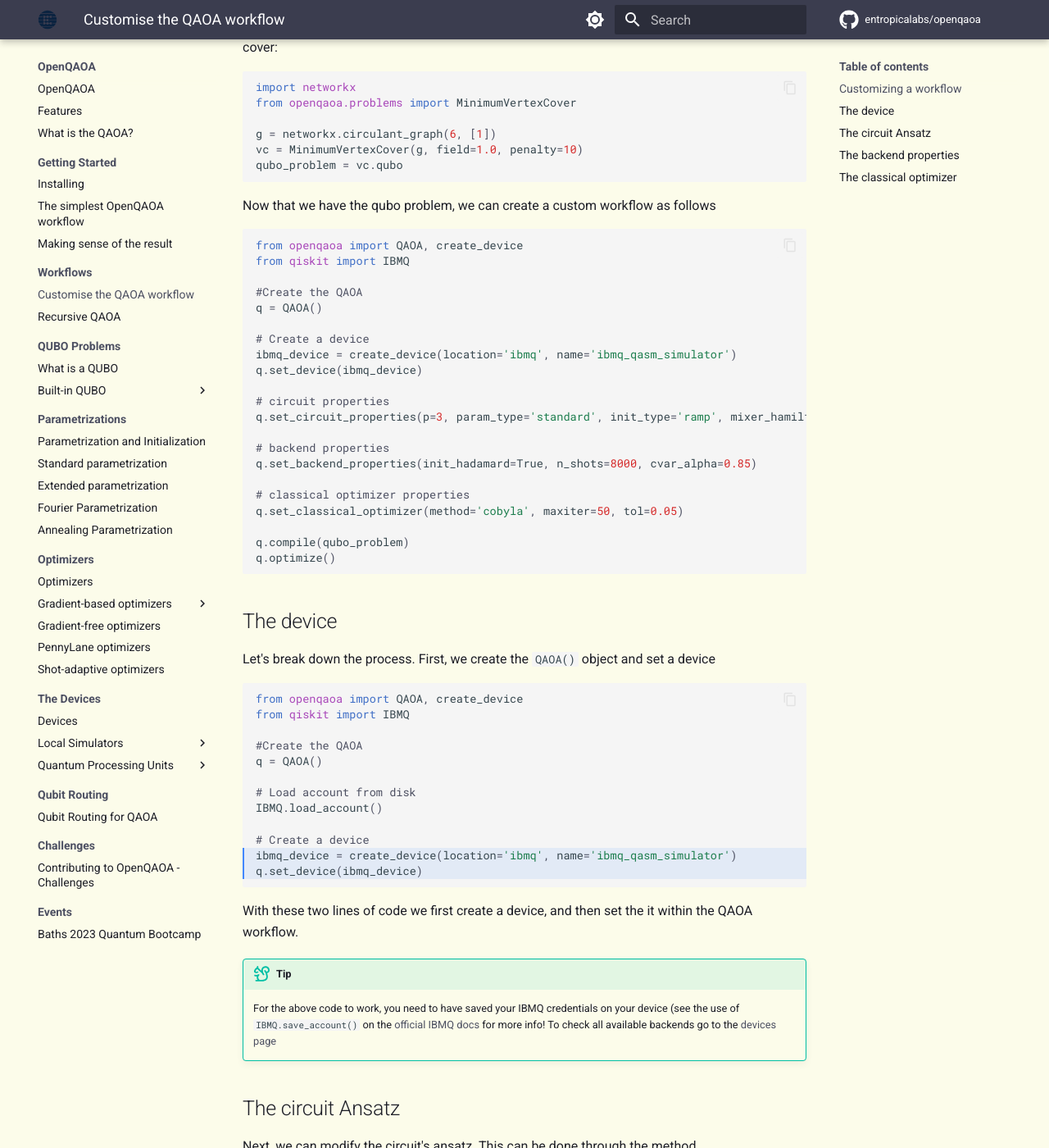
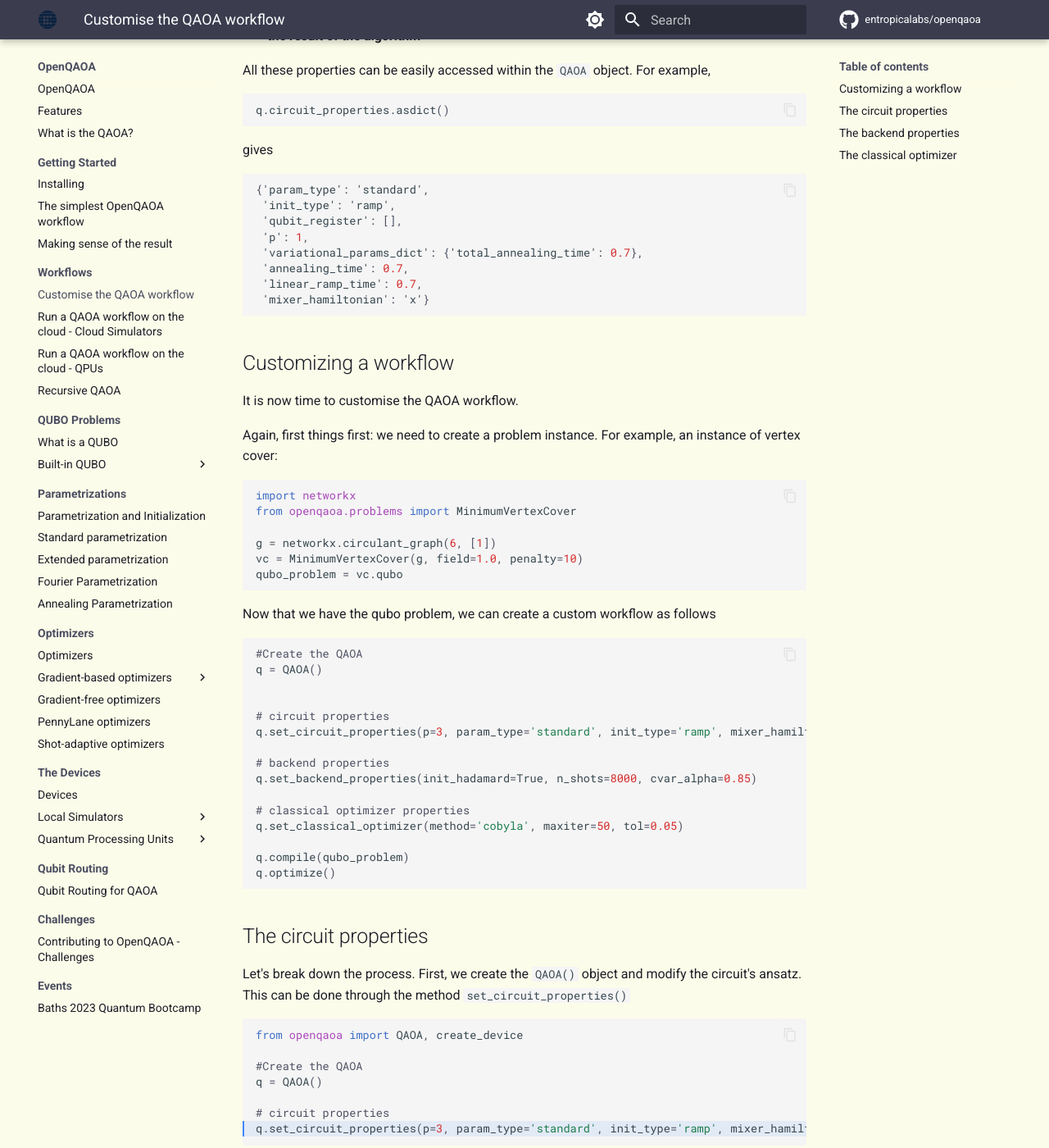
Before and after one commit to entropicalabs/openqaoa-website, an MkDocs documentation site: the page built from docs/workflows/customise-the-QAOA-workflow.md, in a window 1280 px wide and 1400 px high, scrolled down 660 px. Shown: the whole window at 82% size. Built offline with MkDocs 1.6.1 and Material for MkDocs 9.7.7, drawn with Linux system fonts in a browser that asks for light colours; comment, search, counter and statistics services are not loaded; some of the changed text lies outside the part shown.

Commit message:
Improve workflows section

````diff
--- a/docs/workflows/customise-the-QAOA-workflow.md
+++ b/docs/workflows/customise-the-QAOA-workflow.md
@@ -1,6 +1,11 @@
 # Customise the QAOA workflow
 
-The simples QAOA workflow makes use of the OpenQAOA default values
+In this page, you will learn how to customize OpenQAOA workflows.
+
+!!! tip
+    As a rule of thumbs, customizing often times makes the quantum circuit more complex. This in turn, may lead to either longer execution times, or even worst performances! Many of the tools we will explore here
+
+The simplest QAOA workflow implicit uses the default values
 
 
 ```Python
@@ -17,6 +22,25 @@ A QAOA workflow is composed by 4 parts. this example, we have used the default v
 * **the classical optimizer** `cobyla`, as implemented by the folks at SciPy
 * **the device employed** `vectorized`, a very fast numpy-based QAOA simulator developed by Entropica Labs
 * **the result of the algorithm**
+
+All these properties can be easily accessed within the `QAOA` object. For example,
+
+```Python
+q.circuit_properties.asdict()
+```
+
+gives
+
+```JSON
+{'param_type': 'standard',
+ 'init_type': 'ramp',
+ 'qubit_register': [],
+ 'p': 1,
+ 'variational_params_dict': {'total_annealing_time': 0.7},
+ 'annealing_time': 0.7,
+ 'linear_ramp_time': 0.7,
+ 'mixer_hamiltonian': 'x'}
+```
 
 ## Customizing a workflow
 
@@ -36,15 +60,9 @@ qubo_problem = vc.qubo
 Now that we have the qubo problem, we can create a custom workflow as follows
 
 ```Python
-from openqaoa import QAOA, create_device
-from qiskit import IBMQ
-
 #Create the QAOA
 q = QAOA()
 
-# Create a device
-ibmq_device = create_device(location='ibmq', name='ibmq_qasm_simulator')
-q.set_device(ibmq_device)
 
 # circuit properties
 q.set_circuit_properties(p=3, param_type='standard', init_type='ramp', mixer_hamiltonian='xy')
@@ -59,48 +77,15 @@ q.compile(qubo_problem)
 q.optimize()
 ```
 
-## The device
+## The circuit properties
 
-Let's break down the process. First, we create the `QAOA()` object and set a device
+Let's break down the process. First, we create the `QAOA()` object and modify the circuit's ansatz. This can be done through the method `set_circuit_properties()`
 
-```Python hl_lines="11 12"
+```Python hl_lines="7"
 from openqaoa import QAOA, create_device
-from qiskit import IBMQ
 
 #Create the QAOA
 q = QAOA()
-
-# Load account from disk
-IBMQ.load_account()
-
-# Create a device
-ibmq_device = create_device(location='ibmq', name='ibmq_qasm_simulator')
-q.set_device(ibmq_device)
-```
-
-With these two lines of code we first create a device, and then set the it within the QAOA workflow.
-
-!!! Tip
-    For the above code to work, you need to have saved your IBMQ credentials on your device (see the use of `IBMQ.save_account()` on the [official IBMQ docs](https://quantum-computing.ibm.com/lab/docs/iql/manage/account/ibmq) for more info!  To check all available backends go to the [devices page](/devices/device.md)
-
-
-## The circuit Ansatz
-
-Next, we can modify the circuit's ansatz. This can be done through the method `set_circuit_properties()`
-
-```Python hl_lines="15 16"
-from openqaoa import QAOA, create_device
-from qiskit import IBMQ
-
-#Create the QAOA
-q = QAOA()
-
-# Load account from disk
-IBMQ.load_account()
-
-# Create a device
-ibmq_device = create_device(location='ibmq', name='ibmq_qasm_simulator')
-q.set_device(ibmq_device)
 
 # circuit properties
 q.set_circuit_properties(p=3, param_type='standard', init_type='ramp', mixer_hamiltonian='xy')
@@ -109,7 +94,7 @@ q.set_circuit_properties(p=3, param_type='standard', init_type='ramp', mixer_ham
 This method allows to shape the properties of the ansats circuit. It is the place where you can select the number of layers `p`, the type desired parametrization (and its initialization), and the type of mixer that you want to use.
 
 !!! tip
-    If you want to read more about parametrisations and initialisations, please refer to the [parametrization](/docs/parametrization/parametrization.md) pages.
+    If you want to read more about parametrisations and initialisations, please refer to the [parametrization](../parametrization/parametrization.md) pages.
 
 ## The backend properties
 
@@ -117,19 +102,11 @@ The backend identifies the device where the computation will be executed. It is
 
 Let's see an example
 
-```Python hl_lines="18"
+```Python hl_lines="10"
 from openqaoa import QAOA, create_device
-from qiskit import IBMQ
 
 #Create the QAOA
 q = QAOA()
-
-# Load account from disk
-IBMQ.load_account()
-
-# Create a device
-ibmq_device = create_device(location='ibmq', name='ibmq_qasm_simulator')
-q.set_device(ibmq_device)
 
 # circuit properties
 q.set_circuit_properties(p=3, param_type='standard', init_type='ramp', mixer_hamiltonian='xy')
@@ -147,19 +124,11 @@ here we are fixing:
 
 As QAOA is a classical-quantum hybrid computation, we can customise the classical part to. This is done through the classical optimizer attribute
 
-```Python hl_lines="21"
+```Python hl_lines="13"
 from openqaoa import QAOA, create_device
-from qiskit import IBMQ
 
 #Create the QAOA
 q = QAOA()
-
-# Load account from disk
-IBMQ.load_account()
-
-# Create a device
-ibmq_device = create_device(location='ibmq', name='ibmq_qasm_simulator')
-q.set_device(ibmq_device)
 
 # circuit properties
 q.set_circuit_properties(p=3, param_type='standard', init_type='ramp', mixer_hamiltonian='xy')
--- a/mkdocs.yml
+++ b/mkdocs.yml
@@ -93,6 +93,8 @@ nav:
       - making-sense-of-the-result.md
   - Workflows:
       - workflows/customise-the-QAOA-workflow.md
+      - workflows/run-workflows-on-qpus-QASM-simulator.md
+      - workflows/run-workflows-on-qpus-qpu.md
       - workflows/recursive-qaoa.md
   - QUBO Problems:
       - problems/what-is-a-qubo.md
````
Also changed, not shown: other parts of docs/workflows/customise-the-QAOA-workflow.md (+4 -4 lines), docs/workflows/run-workflows-on-qpus-QASM-simulator.md (added, +200 -0 lines), docs/workflows/run-workflows-on-qpus-qpu.md (added, +163 -0 lines), docs/img/plot_probabilities_high_tol_treshold.png (added).
